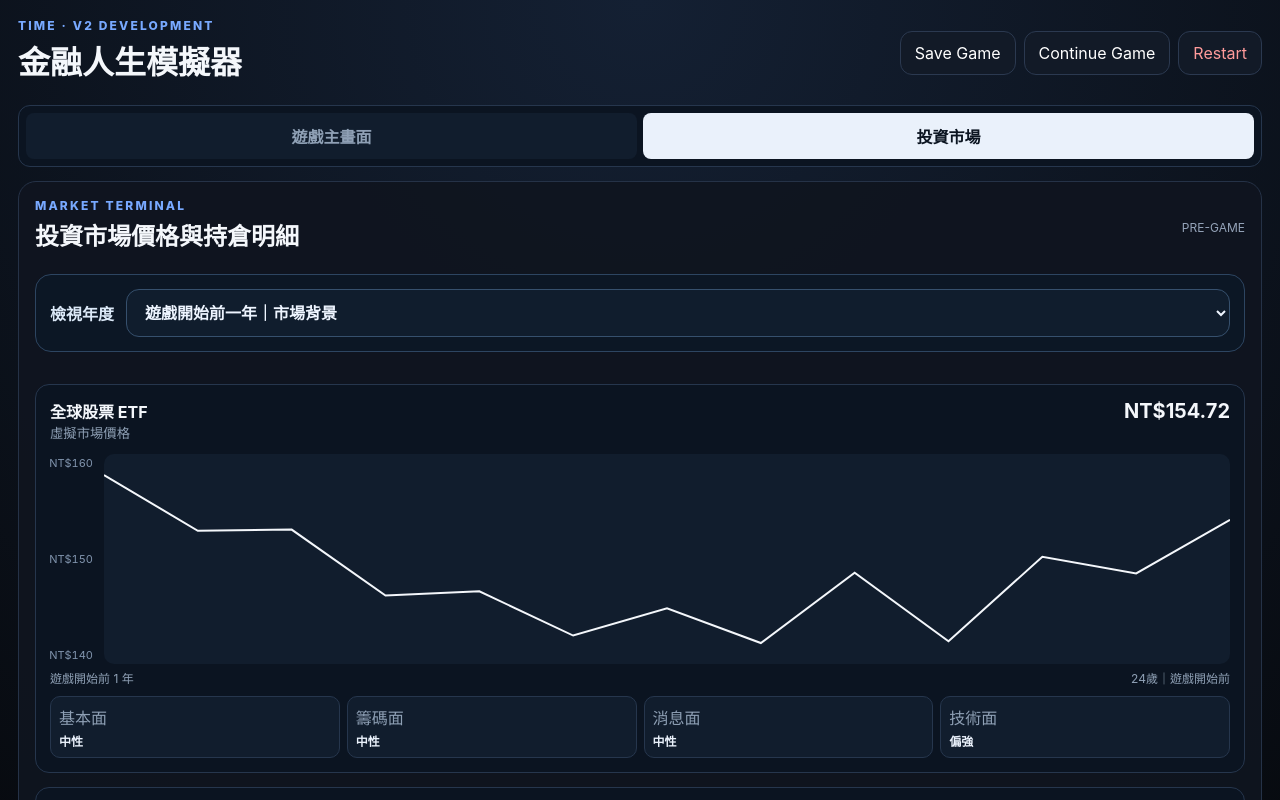
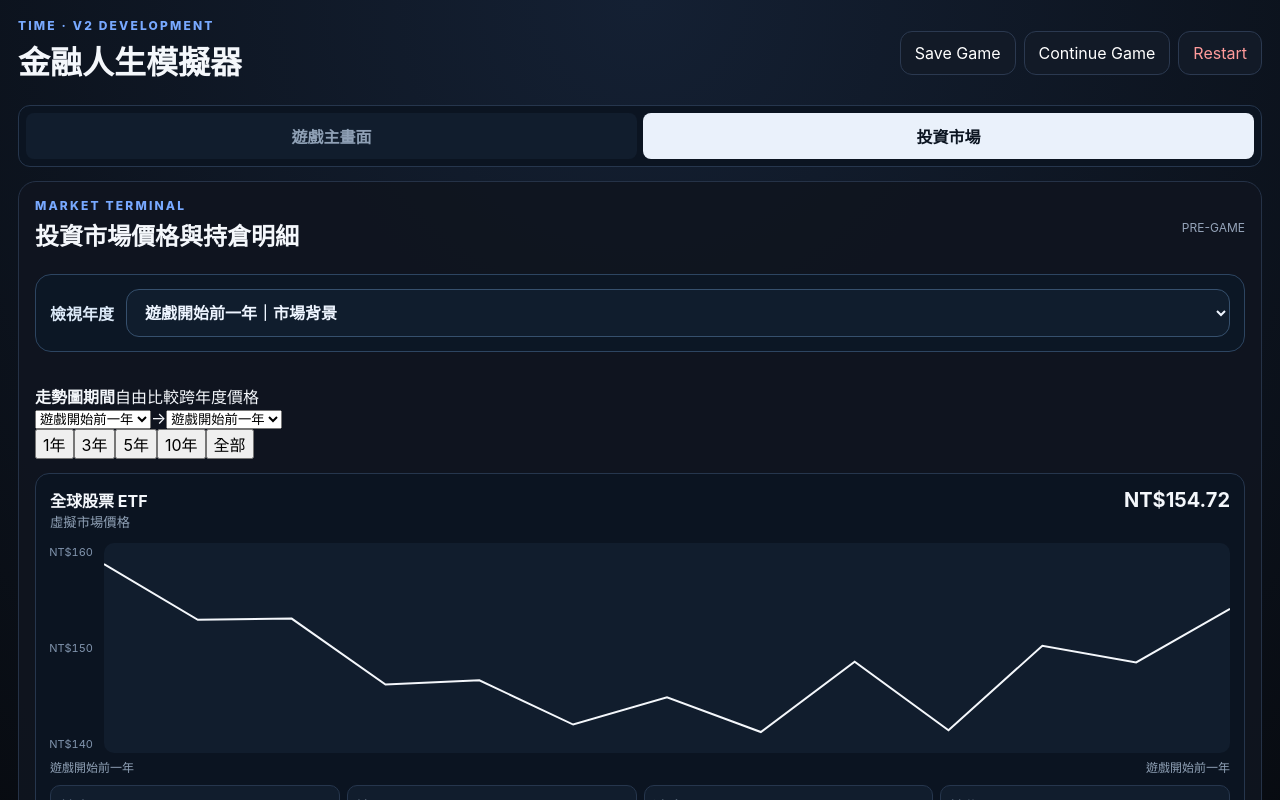
Before and after one commit to yamacha0214-glitch/time-financial-life-simulator, a Next.js app: page / in a window 1280 px wide. Both pictures are taken after a click on the button "投資市場". Shown: the top 800 px of the page. Built offline with nearby package versions, Linux system fonts and the light colour scheme.

Commit message:
Add adjustable multi-year stock chart ranges

```diff
--- a/app/page.tsx
+++ b/app/page.tsx
@@ -359,6 +359,8 @@ export default function Page() {
   const [marketTrades, setMarketTrades] = useState<MarketTrade[]>([]);
   const [researchOverlay, setResearchOverlay] = useState<{key:string; title:string; body:React.ReactNode} | null>(null);
   const [chartHover, setChartHover] = useState<{id:string; index:number} | null>(null);
+  const [chartStartYear, setChartStartYear] = useState(0);
+  const [chartEndYear, setChartEndYear] = useState<number | null>(null);
   const toggleResearch = (key:string, title:string, body:React.ReactNode) => {
     if (researchOverlay?.key===key) setResearchOverlay(null);
     else setResearchOverlay({key,title,body});
@@ -896,6 +898,13 @@ export default function Page() {
   const selectedMarket = marketSnapshots.find((x)=>x.year===selectedMarketYear) ?? marketSnapshots[marketSnapshots.length-1];
   const selectedSignals = selectedMarket?.signals ?? marketSignals;
   const selectedTrades = marketTrades.filter((t)=>t.year===selectedMarketYear);
+  const availableMarketYears = marketSnapshots.map((x)=>x.year).sort((a,b)=>a-b);
+  const latestMarketYear = availableMarketYears[availableMarketYears.length-1] ?? 0;
+  const effectiveChartEndYear = chartEndYear ?? latestMarketYear;
+  const chartStartSnapshot = marketSnapshots.find((x)=>x.year===chartStartYear) ?? marketSnapshots[0];
+  const chartEndSnapshot = marketSnapshots.find((x)=>x.year===effectiveChartEndYear) ?? marketSnapshots[marketSnapshots.length-1];
+  const chartRangeSnapshots = marketSnapshots.filter((x)=>x.year>=chartStartSnapshot.year && x.year<=chartEndSnapshot.year).sort((a,b)=>a.year-b.year);
+  const chartYearLabel = (year:number) => year===0 ? '遊戲開始前一年' : `${marketSnapshots.find((x)=>x.year===year)?.age ?? 24+year}歲`;
 
   return (
     <main className="page-shell">
@@ -1086,18 +1095,22 @@ export default function Page() {
         </> : <section className="panel stock-market-page">
           <div className="panel-header"><div><div className="eyebrow">MARKET TERMINAL</div><h2>投資市場價格與持倉明細</h2></div><span>{selectedMarketYear===0?'PRE-GAME':`YEAR ${selectedMarketYear}`}</span></div>
           <div className="market-year-picker"><label htmlFor="market-year">檢視年度</label><select id="market-year" value={selectedMarketYear} onChange={(e)=>{setMarketYear(Number(e.target.value));setResearchOverlay(null)}}>{[...marketSnapshots].reverse().map((x)=><option key={x.year} value={x.year}>{x.year===0?'遊戲開始前一年｜市場背景':`第 ${x.year} 年｜${x.age}歲`}</option>)}</select></div>
+          <div className="chart-range-panel"><div className="chart-range-title"><strong>走勢圖期間</strong><span>自由比較跨年度價格</span></div><div className="chart-range-controls"><select aria-label="圖表起始年份" value={chartStartSnapshot.year} onChange={(e)=>{const y=Number(e.target.value);setChartStartYear(y);if(y>effectiveChartEndYear)setChartEndYear(y)}}>{availableMarketYears.filter(y=>y<=effectiveChartEndYear).map(y=><option key={y} value={y}>{chartYearLabel(y)}</option>)}</select><span>→</span><select aria-label="圖表結束年份" value={effectiveChartEndYear} onChange={(e)=>{const y=Number(e.target.value);setChartEndYear(y);if(y<chartStartSnapshot.year)setChartStartYear(y)}}>{availableMarketYears.filter(y=>y>=chartStartSnapshot.year).map(y=><option key={y} value={y}>{chartYearLabel(y)}</option>)}</select></div><div className="chart-range-shortcuts">{[1,3,5,10].map(n=><button key={n} onClick={()=>setChartStartYear(Math.max(0,effectiveChartEndYear-n+1))}>{n}年</button>)}<button onClick={()=>{setChartStartYear(0);setChartEndYear(latestMarketYear)}}>全部</button></div></div>
           {productCatalog.stocks.map((product) => {
-            const price=selectedMarket?.stockPrices[product.id]||stockPrices[product.id]||100; const hist=selectedMarket?.stockPaths[product.id]||stockPriceHistory[product.id]||[100];
-            const min=Math.min(...hist), max=Math.max(...hist), range=Math.max(1,max-min);
-            const points=hist.map((v,i)=>`${hist.length===1?0:(i/(hist.length-1))*100},${90-((v-min)/range)*80}`).join(' ');
-            const research=stockResearch(product.id,selectedSignals,hist);
+            const price=selectedMarket?.stockPrices[product.id]||stockPrices[product.id]||100;
+            const selectedHist=selectedMarket?.stockPaths[product.id]||stockPriceHistory[product.id]||[100];
+            const hist=chartRangeSnapshots.flatMap((snap)=>snap.stockPaths[product.id]||[]);
+            const chartHist=hist.length?hist:selectedHist;
+            const min=Math.min(...chartHist), max=Math.max(...chartHist), range=Math.max(1,max-min);
+            const points=chartHist.map((v,i)=>`${chartHist.length===1?0:(i/(chartHist.length-1))*100},${90-((v-min)/range)*80}`).join(' ');
+            const research=stockResearch(product.id,selectedSignals,selectedHist);
             return <div className="market-card" key={product.id}><div className="market-quote"><div><strong>{product.label.split('｜')[0]}</strong><small>虛擬市場價格</small></div><b>NT${price.toFixed(2)}</b></div>
-              <div className="interactive-chart" onPointerMove={(e)=>{const rect=e.currentTarget.getBoundingClientRect();const ratio=clamp((e.clientX-rect.left)/rect.width,0,1);setChartHover({id:product.id,index:Math.round(ratio*(hist.length-1))})}} onPointerLeave={()=>setChartHover(null)} onPointerDown={(e)=>{const rect=e.currentTarget.getBoundingClientRect();const ratio=clamp((e.clientX-rect.left)/rect.width,0,1);setChartHover({id:product.id,index:Math.round(ratio*(hist.length-1))})}}>
+              <div className="interactive-chart" onPointerMove={(e)=>{const rect=e.currentTarget.getBoundingClientRect();const ratio=clamp((e.clientX-rect.left)/rect.width,0,1);setChartHover({id:product.id,index:Math.round(ratio*(chartHist.length-1))})}} onPointerLeave={()=>setChartHover(null)} onPointerDown={(e)=>{const rect=e.currentTarget.getBoundingClientRect();const ratio=clamp((e.clientX-rect.left)/rect.width,0,1);setChartHover({id:product.id,index:Math.round(ratio*(chartHist.length-1))})}}>
                 <div className="chart-y-axis"><span>NT${max.toFixed(0)}</span><span>NT${((max+min)/2).toFixed(0)}</span><span>NT${min.toFixed(0)}</span></div>
-                <svg className="price-chart" viewBox="0 0 100 100" preserveAspectRatio="none"><polyline points={points}/>{chartHover?.id===product.id&&<line className="chart-crosshair" x1={(chartHover.index/Math.max(1,hist.length-1))*100} x2={(chartHover.index/Math.max(1,hist.length-1))*100} y1="0" y2="100"/>}</svg>
-                {chartHover?.id===product.id&&(()=>{const i=clamp(chartHover.index,0,hist.length-1);const v=hist[i];const monthIndex=selectedMarketYear===0?i:i+1;const label=selectedMarketYear===0?`遊戲開始前 ${12-i} 個月`:`${selectedMarket.age}歲 · 第 ${monthIndex} 月`;return <div className="chart-tooltip" style={{left:`${clamp((i/Math.max(1,hist.length-1))*100,12,82)}%`}}><strong>{label}</strong><span>NT${v.toFixed(2)}</span></div>})()}
+                <svg className="price-chart" viewBox="0 0 100 100" preserveAspectRatio="none"><polyline points={points}/>{chartHover?.id===product.id&&<line className="chart-crosshair" x1={(chartHover.index/Math.max(1,chartHist.length-1))*100} x2={(chartHover.index/Math.max(1,chartHist.length-1))*100} y1="0" y2="100"/>}</svg>
+                {chartHover?.id===product.id&&(()=>{const i=clamp(chartHover.index,0,chartHist.length-1);const v=chartHist[i];const snapIndex=Math.min(chartRangeSnapshots.length-1,Math.floor(i/12));const monthIndex=(i%12)+1;const snap=chartRangeSnapshots[snapIndex];const label=snap?.year===0?`遊戲開始前 · 第 ${monthIndex} 月`:`${snap?.age ?? ''}歲 · 第 ${monthIndex} 月`;return <div className="chart-tooltip" style={{left:`${clamp((i/Math.max(1,chartHist.length-1))*100,12,82)}%`}}><strong>{label}</strong><span>NT${v.toFixed(2)}</span></div>})()}
               </div>
-              <div className="market-years"><span>{selectedMarketYear===0?'遊戲開始前 1 年':`${selectedMarket.age}歲年初`}</span><span>{selectedMarketYear===0?'24歲｜遊戲開始前':`${selectedMarket.age}歲年末`}</span></div>
+              <div className="market-years"><span>{chartYearLabel(chartStartSnapshot.year)}</span><span>{chartYearLabel(chartEndSnapshot.year)}</span></div>
               <div className="research-tabs">
                 {[
                   ['fundamental','基本面',signalLabel(research.fundamental,'改善','承壓')],
```
